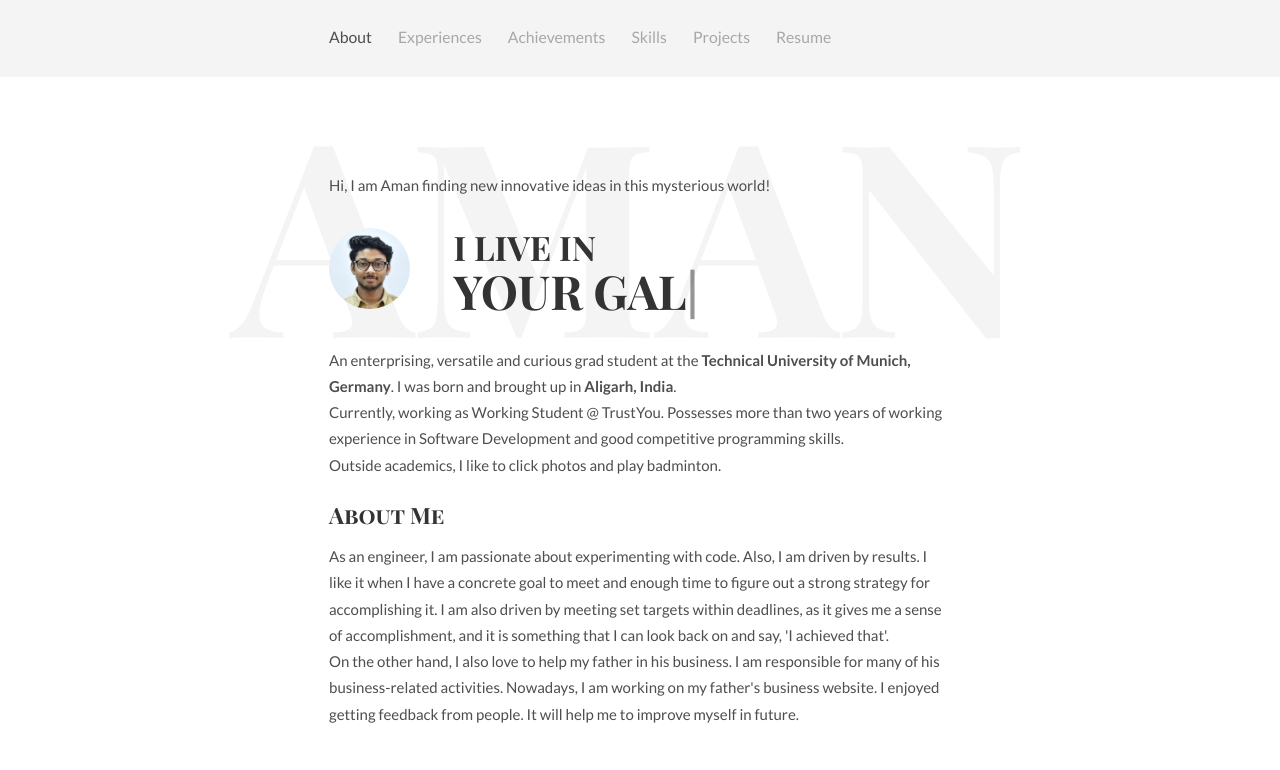
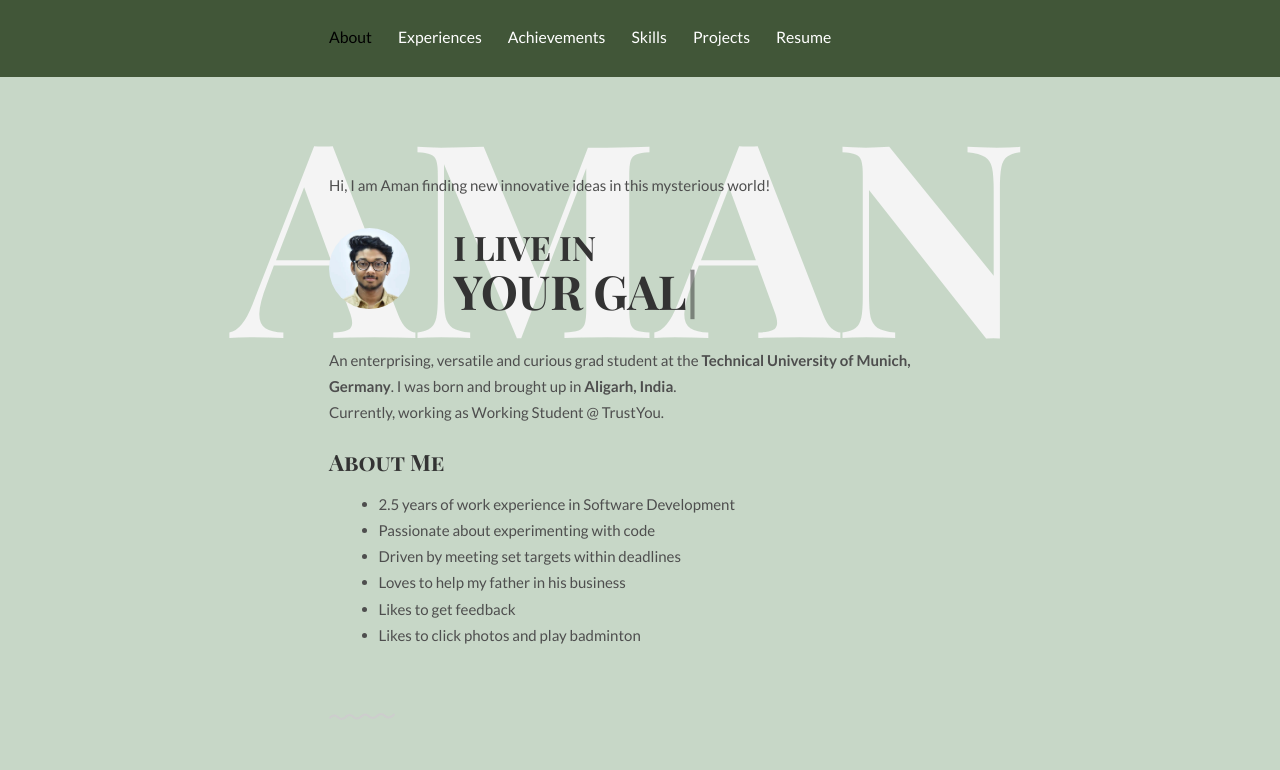
Before and after one commit to amanvars/amanvars.github.io, a plain HTML site: page index.html in a window 1280 px wide. Shown: the top 770 px of the page. Drawn offline with Linux system fonts and the light colour scheme.

Commit message:
changes with website color

```diff
--- a/css/custom.css
+++ b/css/custom.css
@@ -72,12 +72,12 @@ a:hover {
   100% {
     opacity: 1; } }
 .main-nav {
-  background: #f4f4f4;
+  background-color: #415638;
   padding-top: 23px; }
   .main-nav nav ul li a {
-    color: #a7a7a7; }
+    color: #fff; }
   .main-nav nav ul li.active a {
-    color: #4d4d4d; }
+    color: #000; }
 
 .section.second {
   margin-bottom: 90px; }
--- a/index.html
+++ b/index.html
@@ -21,6 +21,19 @@
 		.btn-outline {
   margin: 3.2px;
 }
+body {
+  background-color: #c7d7c7;
+}
+
+.main-nav {
+  background-color: #415638;
+  padding-top: 23px; }
+  .main-nav nav ul li a {
+    color: #fff; }
+  .main-nav nav ul li.active a {
+    color: #000; }
+
+
 	</style>
 </head>
 <body>
@@ -61,15 +74,22 @@
 				</div>
 				<p>
 					An enterprising, versatile and curious grad student at the <strong>Technical University of Munich, Germany</strong>. I was born and brought up in <strong>Aligarh, India</strong>.
-					<br>Currently, working as Working Student @ TrustYou. Possesses more than two years of working experience in Software Development and good competitive programming skills.
-					<br> Outside academics, I like to click photos and play badminton.
+					<br>Currently, working as Working Student @ TrustYou.
 				</p>
 				<h2>About Me</h2>
-				<p>
-					As an engineer, I am passionate about experimenting with code. Also, I am driven by results. I like it when I have a concrete goal to meet and enough time to figure out a strong strategy for accomplishing it. I am also driven by meeting set targets within deadlines, as it gives me a sense of accomplishment, and it is something that I can look back on and say, 'I achieved that'.
+				<ul class="work-list">
+				<li>2.5 years of work experience in Software Development</li>
+				<li>Passionate about experimenting with code</li>
+				<li>Driven by meeting set targets within deadlines</li>
+				<li>Loves to help my father in his business</li>
+				<li>Likes to get feedback </li>
+				<li>Likes to click photos and play badminton </li>
+				</ul>
+				<!-- <p>
+					 Also, I am driven by results. I like it when I have a concrete goal to meet and enough time to figure out a strong strategy for accomplishing it. I am also driven by meeting set targets within deadlines, as it gives me a sense of accomplishment, and it is something that I can look back on and say, 'I achieved that'.
 					<br>
 					On the other hand, I also love to help my father in his business. I am responsible for many of his business-related activities. Nowadays, I am working on my father's business website. I enjoyed getting feedback from people. It will help me to improve myself in future.
-				</p>
+				</p> -->
 			</div>
 		</div>
 	</div>
```
